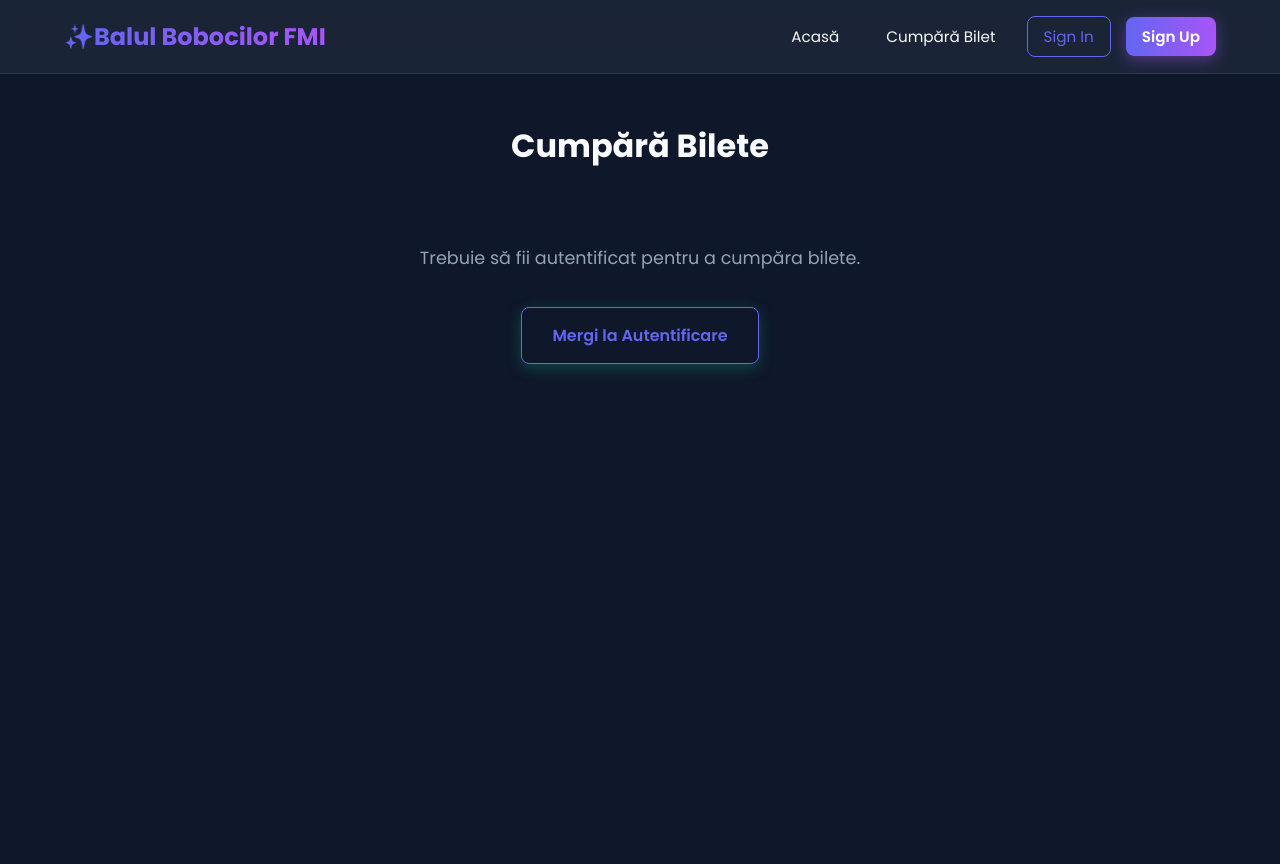
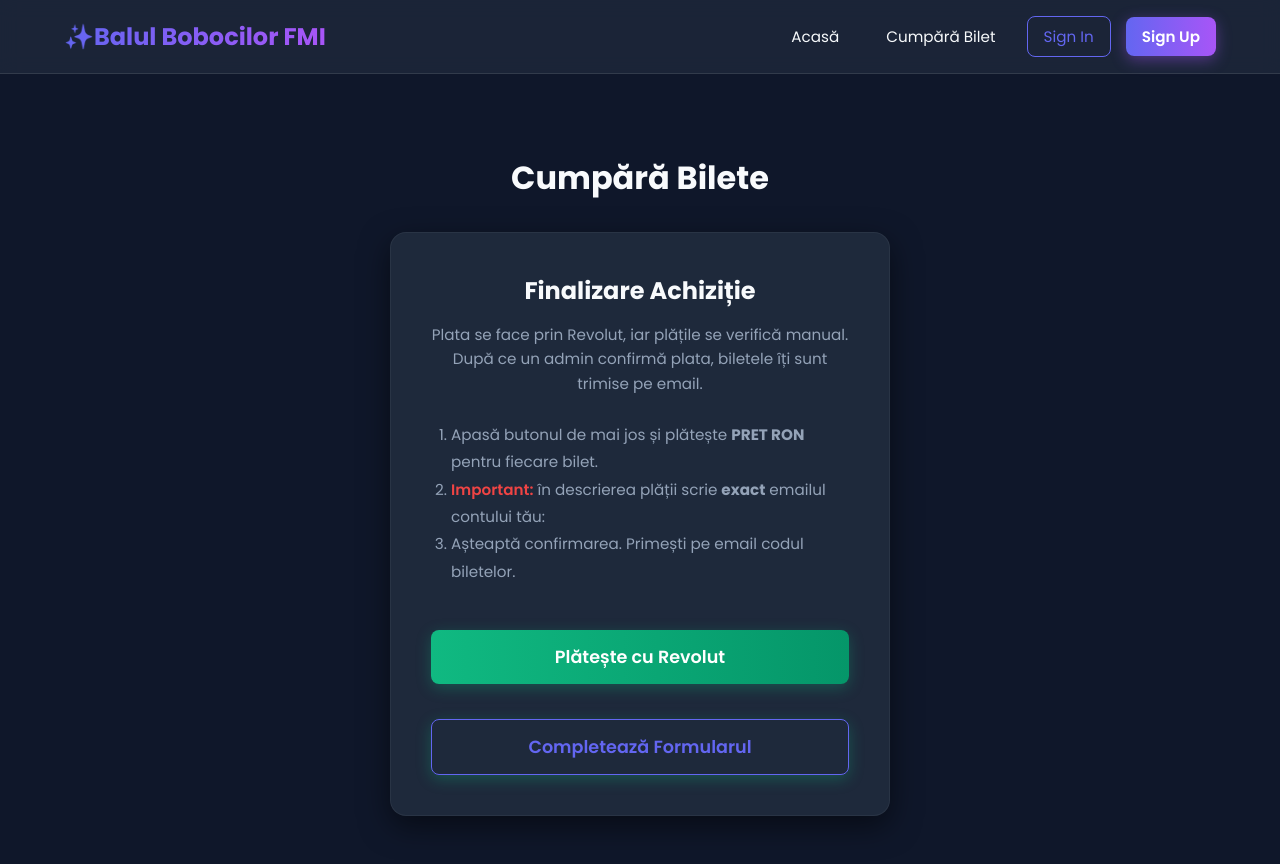
Before and after one commit to valexandrei/aplicatie_bal, a Flask app: template templates/bilete.html in a window 1280 px wide. Before the commit the page ends 373 px from the top, so only its background shows below. Run offline with Flask 3, Linux system fonts and the light colour scheme; the template is opened without the code that fills it, so the values that code supplies are empty.

Commit message:
Rezolvare bug redirectionare pagina bilete si adaugarea link-ului catre formular si catre revolut

```diff
--- a/app.py
+++ b/app.py
@@ -6,7 +6,7 @@ from functools import wraps
 
 import oracledb
 from dotenv import load_dotenv
-from flask import Flask, render_template, request, jsonify, session, redirect
+from flask import Flask, render_template, request, jsonify, session, redirect, url_for
 from werkzeug.security import generate_password_hash, check_password_hash
 
 # INCARCARE CHESTII NECESARE
@@ -23,6 +23,7 @@ app.config.update(
     SESSION_COOKIE_HTTPONLY=True,  # JS nu poate citi cookie-ul
     SESSION_COOKIE_SAMESITE="Lax",  # protecție de bază împotriva CSRF
     SESSION_COOKIE_SECURE=os.getenv("COOKIE_SECURE") == "1",  # pune COOKIE_SECURE=1 în .env când ai HTTPS
+    SEND_FILE_MAX_AGE_DEFAULT=0  # Cache busting
 )
 
 # CONFIGURARE BAZĂ DE DATE ORACLE
@@ -138,7 +139,14 @@ def verify(): return render_template('verify.html')
 
 
 @app.route('/bilete')
-def bilete(): return render_template('bilete.html')
+def bilete():
+    # Redirecționare din backend dacă utilizatorul nu e logat
+    user = get_current_user()
+    if not user:
+        return redirect(url_for('signin'))
+
+    # Dacă este logat, îi trimitem datele profilului în șablonul HTML
+    return render_template('bilete.html', user=user)
 
 
 @app.route('/admin')
@@ -382,6 +390,7 @@ def api_validate_transaction():
             connection.commit()
             return jsonify({"mesaj": "Tranzacție validată", "nr_bilete": nr_bilete}), 200
 
+
 @app.route('/api/admin/make-user-admin', methods=['POST'])
 @admin_required
 def api_make_user_admin():
--- a/templates/base.html
+++ b/templates/base.html
@@ -5,7 +5,7 @@
     <meta name="viewport" content="width=device-width, initial-scale=1.0">
     <title>Cumparare/Gestiune bilete bal</title>
     <link href="https://fonts.googleapis.com/css2?family=Poppins:wght@300;400;600;700&display=swap" rel="stylesheet">
-    <link rel="stylesheet" href="{{ url_for('static', filename='style.css') }}">
+   <link rel="stylesheet" href="{{ url_for('static', filename='style.css') }}?v=1.1">
 </head>
 <body>
     <nav class="navbar">
@@ -26,6 +26,6 @@
         {% block continut %}{% endblock %}
     </main>
 
-    <script src="{{ url_for('static', filename='app.js') }}"></script>
+    <script src="{{ url_for('static', filename='app.js') }}?v=1.1"></script>
 </body>
 </html>
--- a/templates/bilete.html
+++ b/templates/bilete.html
@@ -1,44 +1,36 @@
 {% extends 'base.html' %}
 
 {% block continut %}
-    <h2 style="text-align: center;">Cumpără Bilete</h2>
+    <div id="buy-section" style="display: flex; flex-direction: column; align-items: center; margin-top: 2rem;">
+        <h2 style="text-align: center; margin-bottom: 30px;">Cumpără Bilete</h2>
 
-    <!-- Containerul care apare DOAR dacă utilizatorul este logat -->
-    <div id="buy-section" class="auth-container hidden" style="flex-direction: column; align-items: center;">
         <div style="background: var(--card-bg); padding: 40px; border-radius: 16px; text-align: center; max-width: 500px; border: 1px solid rgba(255, 255, 255, 0.05); box-shadow: 0 10px 30px rgba(0,0,0,0.5);">
 
             <h3 style="margin-bottom: 15px; font-size: 1.5rem;">Finalizare Achiziție</h3>
 
             <p style="font-size: 0.95rem; color: var(--text-muted); margin-bottom: 25px; line-height: 1.6;">
-                Momentan, plățile se verifică manual. Pentru a primi biletele, te rugăm să completezi formularul de plată.
-                <br><br>
-                <span style="color: #ef4444; font-weight: 600;">Important:</span> În formular, folosește <b>exact aceeași adresă de email</b> cu care te-ai înregistrat pe acest site! Un admin va verifica plata și îți va genera automat biletele pe acel email.
+                Plata se face prin Revolut, iar plățile se verifică manual. După ce un admin confirmă plata, biletele îți sunt trimise pe email.
             </p>
 
-            <!-- Aici înlocuiești # cu link-ul tău real către Google Forms / alt formular -->
-            <a href="#" target="_blank" onclick="alert('Acesta este un buton dummy. Aici vei pune link-ul către Google Form-ul tău în atributul href!');" class="dummy-link" style="padding: 14px 28px; font-size: 1.1rem;">
-                Mergi la Formularul de Plată
-            </a>
+            <ol style="text-align: left; font-size: 0.95rem; color: var(--text-muted); line-height: 1.8; margin-bottom: 25px; padding-left: 20px;">
+                <li>Apasă butonul de mai jos și plătește <b>PRET RON</b> pentru fiecare bilet.</li>
+                <li>
+                    <span style="color: #ef4444; font-weight: 600;">Important:</span>
+                    în descrierea plății scrie <b>exact</b> emailul contului tău:
+                    <br><b style="color: var(--accent-1);">{{ user.email }}</b>
+                </li>
+                <li>Așteaptă confirmarea. Primești pe email codul biletelor.</li>
+            </ol>
 
+            <div style="display: flex; flex-direction: column; gap: 15px; align-items: center;">
+                <a href="https://revolut.me/victor6qf3" target="_blank" rel="noopener noreferrer" class="dummy-link" style="padding: 14px 28px; font-size: 1.1rem; width: 100%; box-sizing: border-box;">
+                    Plătește cu Revolut
+                </a>
+
+                <a href="https://forms.gle/4jV5dwNPsgQfxYpHA" target="_blank" rel="noopener noreferrer" class="dummy-link" style="padding: 14px 28px; font-size: 1.1rem; width: 100%; box-sizing: border-box; background: transparent; border: 1px solid var(--accent-1); color: var(--accent-1);">
+                    Completează Formularul
+                </a>
+            </div>
         </div>
     </div>
-
-    <!-- Mesajul care apare dacă NU este logat -->
-    <div id="login-warning" style="text-align: center; margin-top: 50px;">
-        <p style="font-size: 1.1rem; margin-bottom: 15px;">Trebuie să fii autentificat pentru a cumpăra bilete.</p>
-        <a href="{{ url_for('signin') }}" class="dummy-link" style="background: transparent; border: 1px solid var(--accent-1); color: var(--accent-1);">Mergi la Autentificare</a>
-    </div>
-
-    <script>
-        // Logica de afișare bazată pe sesiune
-        document.addEventListener('DOMContentLoaded', () => {
-            const user = JSON.parse(localStorage.getItem('user'));
-            if (user) {
-                // Afișăm secțiunea cu butonul de formular, ascundem avertismentul de login
-                document.getElementById('buy-section').classList.remove('hidden');
-                document.getElementById('buy-section').style.display = 'flex';
-                document.getElementById('login-warning').classList.add('hidden');
-            }
-        });
-    </script>
 {% endblock %}
```
